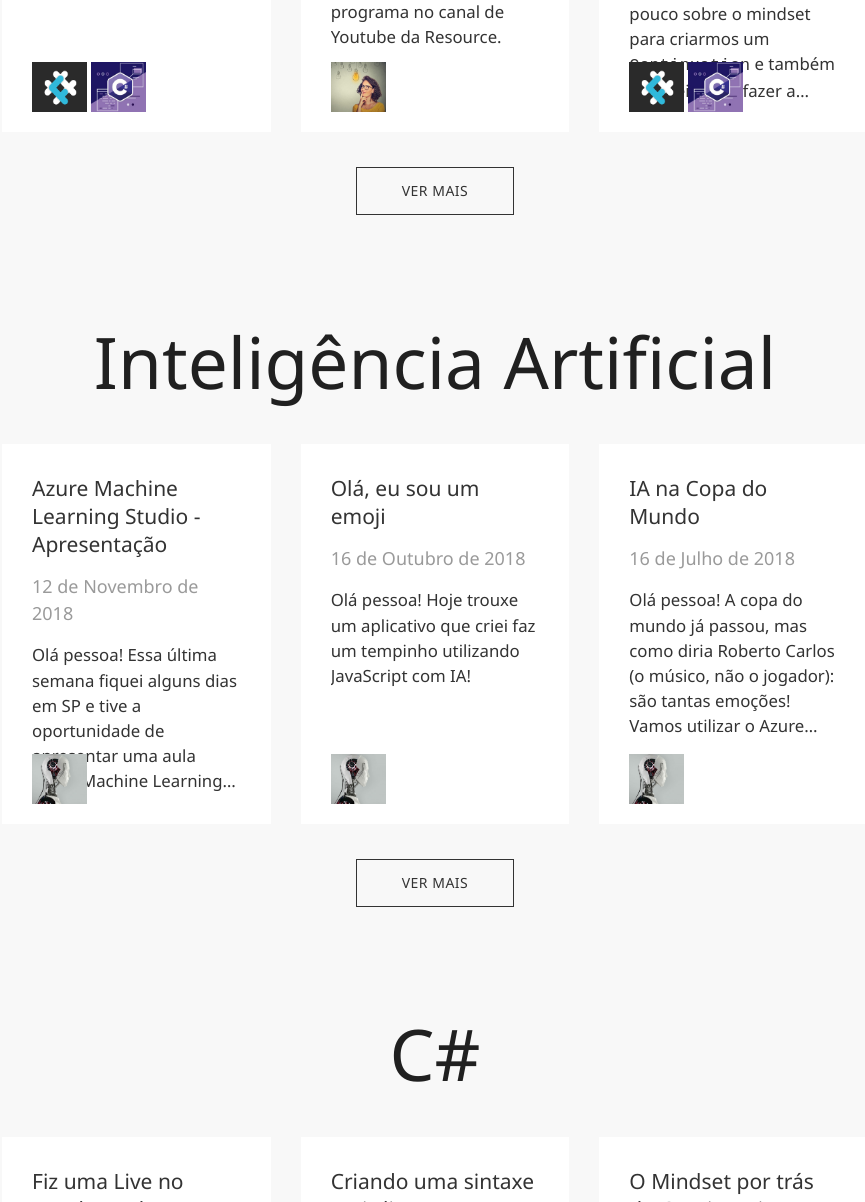
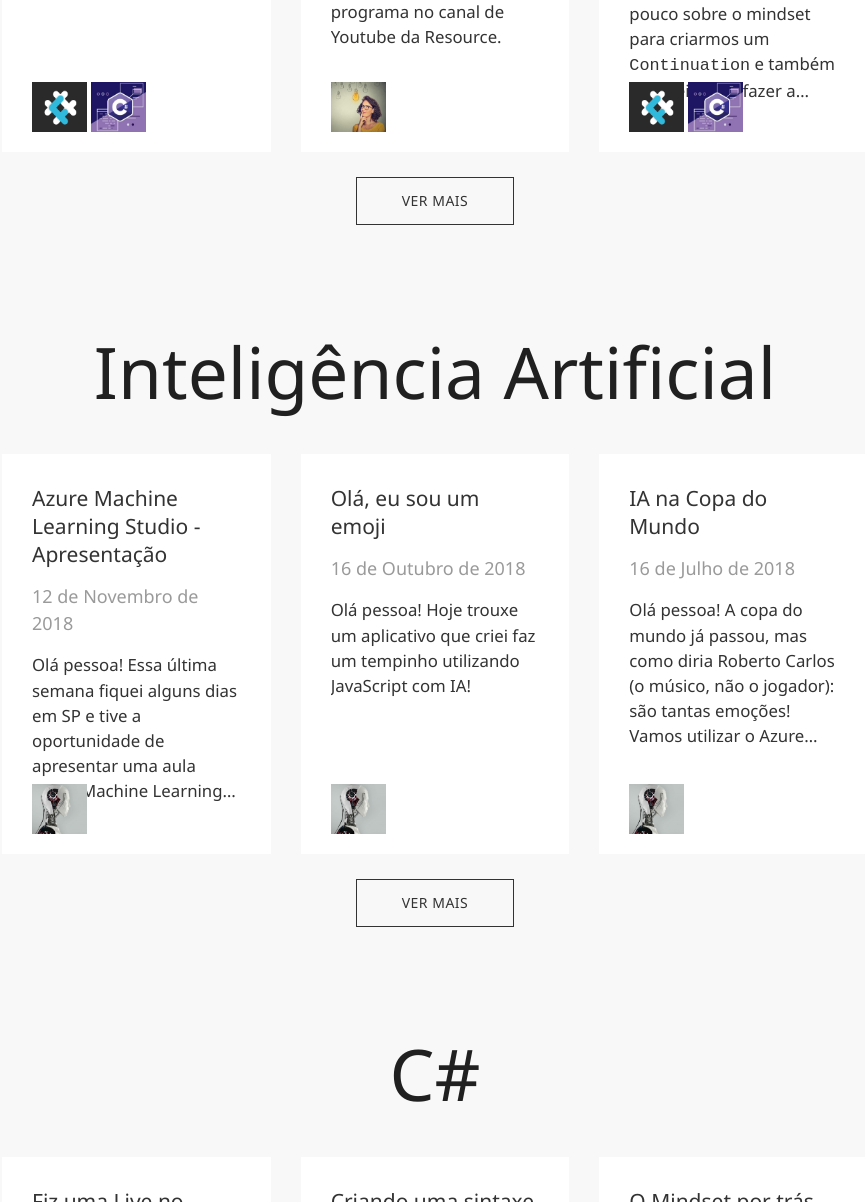
Before and after one commit to gabrielschade/gabrielschade.github.io, a Jekyll site: the page built from new.md, in a window 1280 px wide and 1400 px high, scrolled down 483 px. Shown: the part 198-1400 px from the top of the window, without its empty margins (205-1070 px from the left). Built offline with Jekyll 4.4.1, drawn with Linux system fonts in a browser that asks for light colours; nearby versions of some CDN libraries; comment, search, counter and statistics services are not loaded.

Commit message:
Atualização de CSS para evitar quebra de card

```diff
--- a/css/blog-new.css
+++ b/css/blog-new.css
@@ -183,13 +183,12 @@ h3{
     background-color:white;
     color: #333;
     margin: 15px;
-    min-height: 380px;
-    height: 380px;
-
-    -webkit-transition: all 500ms cubic-bezier(0, 0, 0.2, 1);;
-    -moz-transition: all 500ms cubic-bezier(0, 0, 0.2, 1);;
-    -ms-transition: all 500ms cubic-bezier(0, 0, 0.2, 1);;
-    -o-transition: all 500ms cubic-bezier(0, 0, 0.2, 1);;
+    min-height: 400px;
+    height: 400px;
+    -webkit-transition: all 500ms cubic-bezier(0, 0, 0.2, 1);
+    -moz-transition: all 500ms cubic-bezier(0, 0, 0.2, 1);
+    -ms-transition: all 500ms cubic-bezier(0, 0, 0.2, 1);
+    -o-transition: all 500ms cubic-bezier(0, 0, 0.2, 1);
     transition: all 500ms cubic-bezier(0, 0, 0.2, 1);
 }
 
@@ -208,6 +207,11 @@ h3{
     height:320px;
 }
 
+.post-col-2{
+    min-height:420px;
+    height:420px;
+}
+
 .small-header{
     font-size: 2.5em !important;
     margin-top: 10px !important;
@@ -218,8 +222,8 @@ h3{
 }
 
 .card-post{
-    min-height:280px;
-    height:280px;
+    min-height: 300px;
+    height: 300px;
 }
 
 .post:hover{
```
